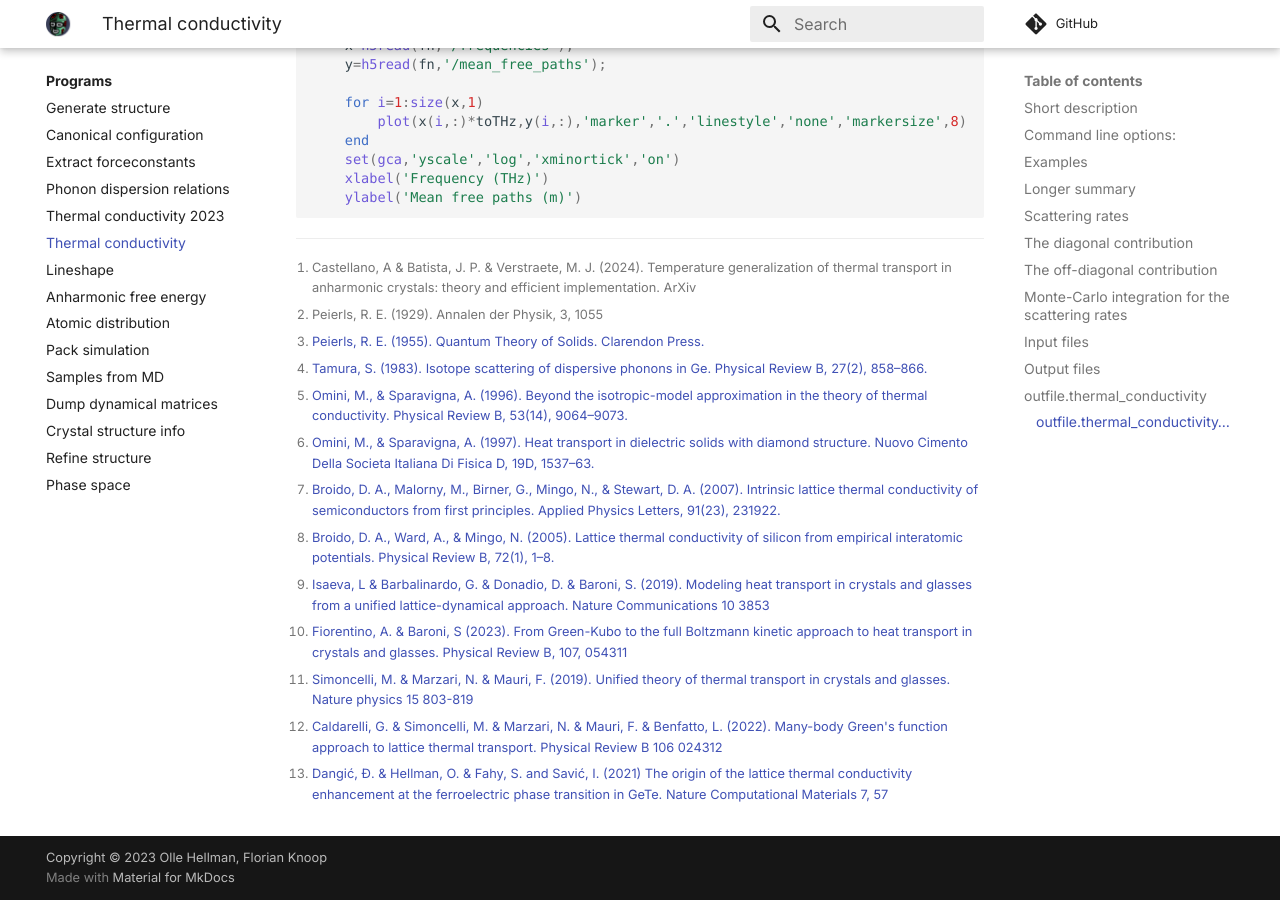
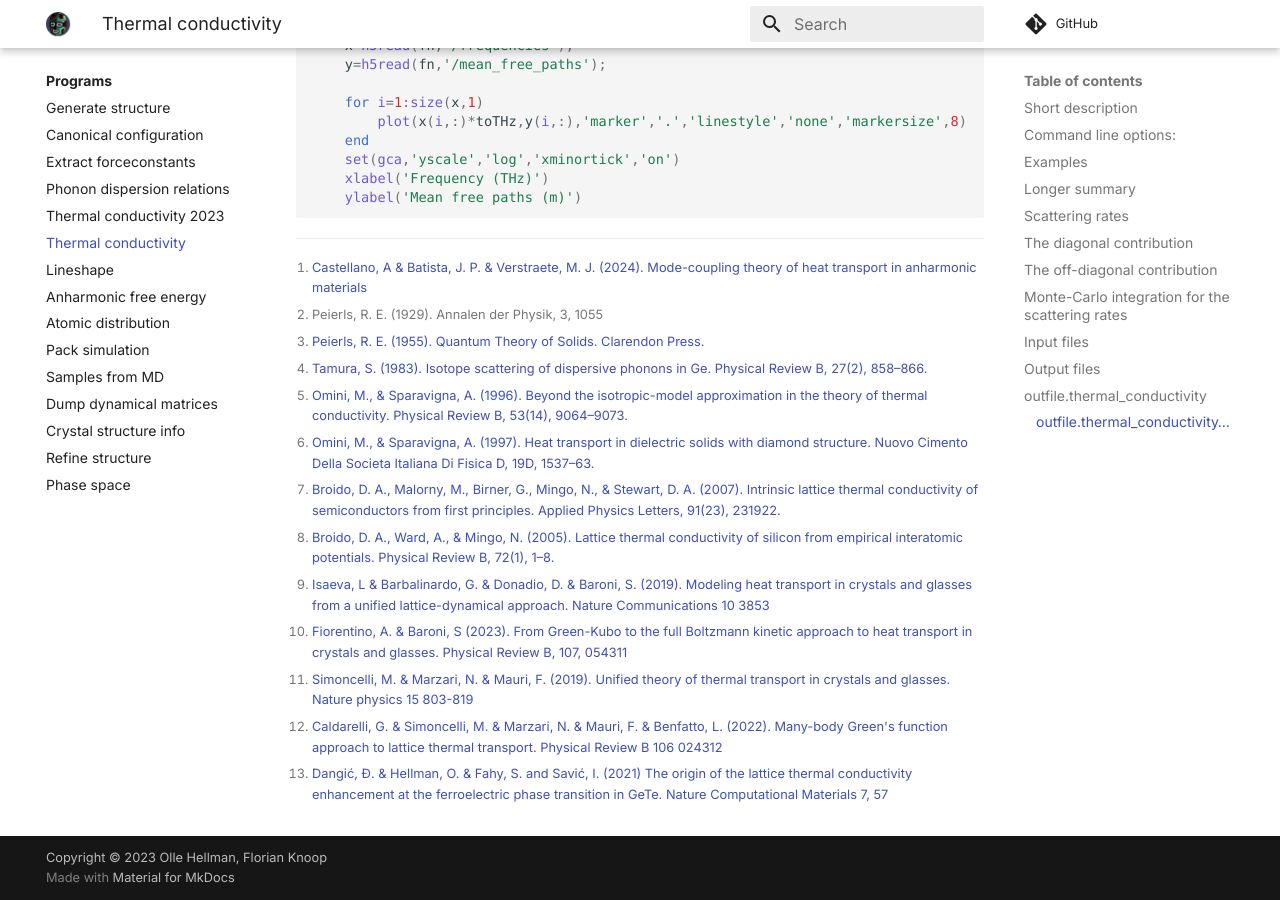
Before and after one commit to tdep-developers/tdep, an MkDocs documentation site: the page built from docs/program/thermal_conductivity.md, in a window 1280 px wide and 900 px high, scrolled down 10258 px. Built offline with MkDocs 1.6.1 and Material for MkDocs 9.7.7, drawn with Linux system fonts in a browser that asks for light colours; some web fonts are replaced; comment, search, counter and statistics services are not loaded.

Commit message:
Updating reference for thermal_conductivity

````diff
--- a/docs/program/thermal_conductivity.md
+++ b/docs/program/thermal_conductivity.md
@@ -471,7 +471,7 @@ subplot(1,3,3); hold on; box on;
 
 ```
 
-[^Castellano2024]: Castellano, A & Batista, J. P. & Verstraete, M. J. (2024). Temperature generalization of thermal transport in anharmonic crystals: theory and efficient implementation. ArXiv
+[^Castellano2024]: [Castellano, A & Batista, J. P. & Verstraete, M. J. (2024). Mode-coupling theory of heat transport in anharmonic materials](https://doi.org/10.48550/arXiv.2411.14949)
 
 [^peierls1929]: Peierls, R. E. (1929). Annalen der Physik, 3, 1055
 
````
Also changed, not shown: 1 other file.
